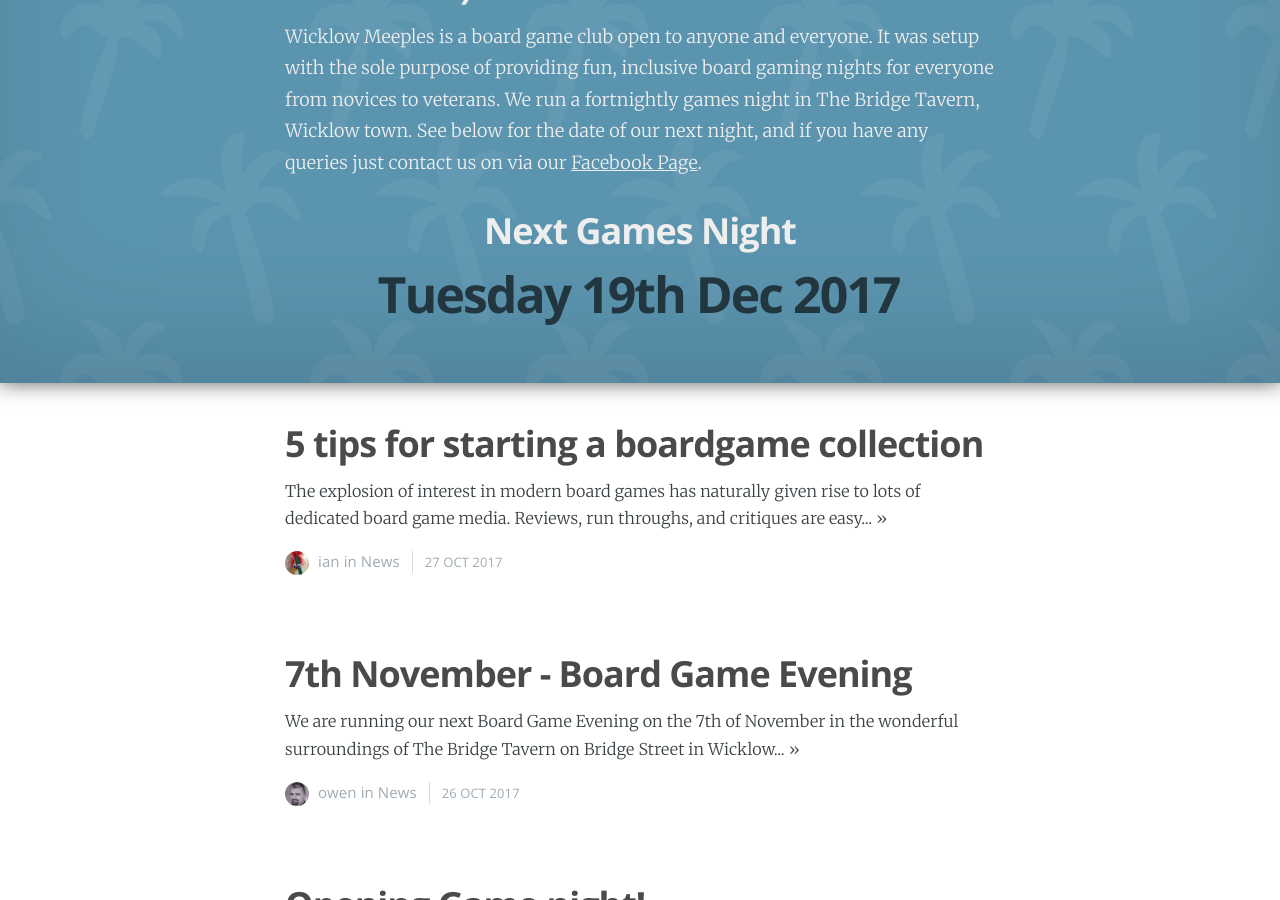
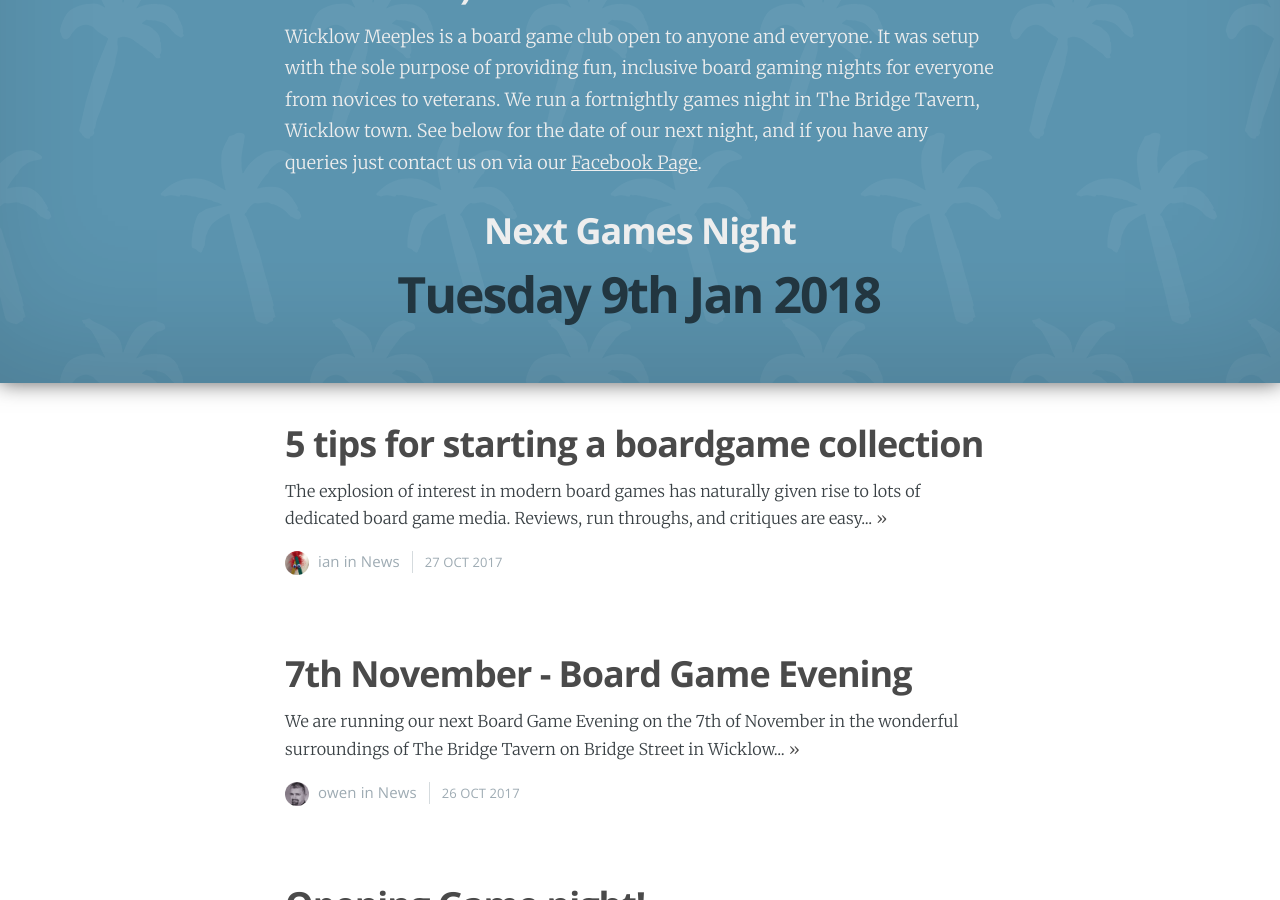
Before and after one commit to owenmcg/owenmcg.github.io, a Jekyll site: the page built from index.html, in a window 1280 px wide and 900 px high, scrolled down 1002 px. Built offline with Jekyll 4.4.1, drawn with Linux system fonts in a browser that asks for light colours; nearby versions of some CDN libraries; the list of posts is cut into pages by our own code.

Commit message:
updated next bg night date

```diff
--- a/index.html
+++ b/index.html
@@ -37,7 +37,7 @@
         <p class="post-excerpt">Wicklow Meeples is a board game club open to anyone and everyone. It was setup with the sole purpose of providing fun, inclusive board gaming nights for everyone from novices to veterans. We run a fortnightly games night in The Bridge Tavern, Wicklow town. See below for the date of our next night, and if you have any queries just contact us on via our <a href="https://www.facebook.com/wicklowmeeples/">Facebook Page</a>.
         </p>
         <h2 class="center">Next Games Night</h2>
-        <h1 class="center">Tuesday 19th Dec 2017</h1>
+        <h1 class="center">Tuesday 9th Jan 2018</h1>
     </div>
 </div>
 <main id="content" class="content" role="main">
```
